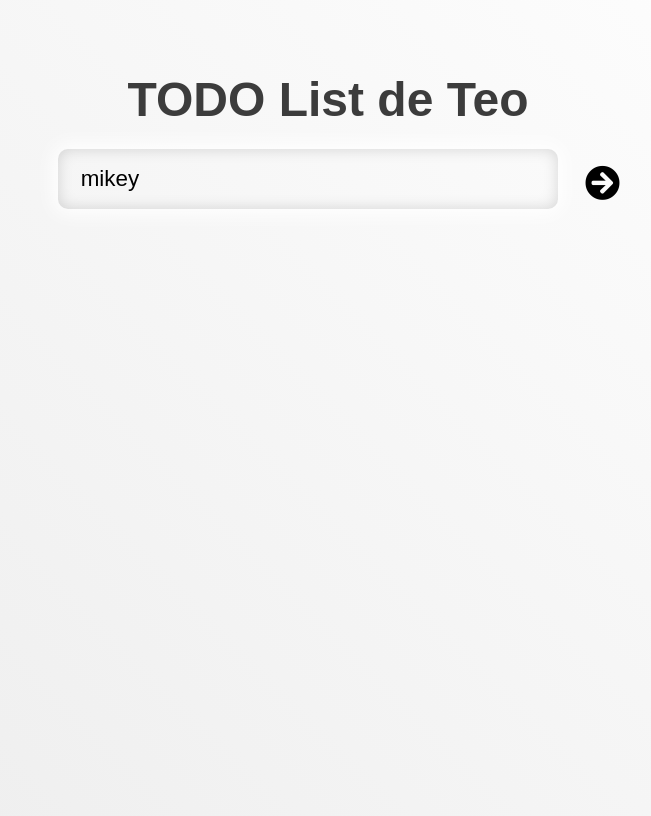
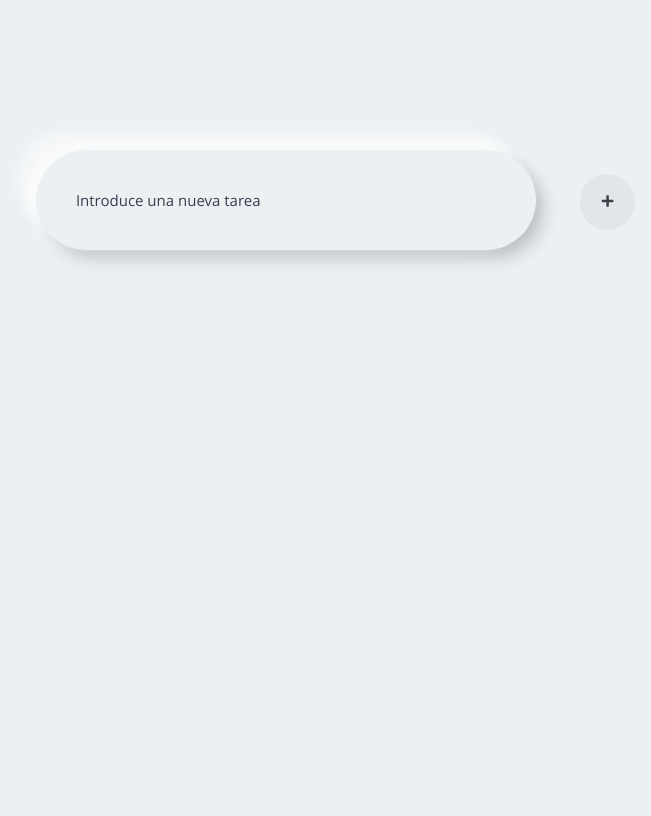
Before and after one commit to TeoRojas/My-Javascript-Vanilla-training, a plain HTML site: page TODO List exercise/index.html in a window 1280 px wide. Shown: the whole page, without its empty margins (312-963 px from the left). Drawn offline with Linux system fonts and the light colour scheme; a web font is replaced by a local one.

Commit message:
newMorphism OK

```diff
--- a/TODO List exercise/app.js
+++ b/TODO List exercise/app.js
@@ -1,9 +1,24 @@
 let texto = document.getElementById('input-text').value;
-const button = document.getElementById("ok-button");
+let button = document.getElementById("add-btn");
 
 
-button.addEventListener("click", function(e){
+button.addEventListener('click', function(e){
     e.preventDefault();
     texto = document.getElementById('input-text').value;
     console.log(texto);
 });
+
+console.log(button.children[0].classList);
+
+button.addEventListener('onmouseover', function(e){
+    e.preventDefault();
+    button.children[0].classList.add('icon-blue');
+    console.log('estoy encima del botón');
+});
+
+button.addEventListener('onmouseout', function(e){
+    e.stopPropagation;
+    button.children[0].classList.remove('icon-blue');
+    console.log('estoy fuera del botón');
+
+})
--- a/TODO List exercise/index.html
+++ b/TODO List exercise/index.html
@@ -1,4 +1,4 @@
-<!DOCTYPE html>
+<!DOCTYPE html >
 <html lang="en">
 <head>
     <meta charset="UTF-8">
@@ -10,12 +10,11 @@
 </head>
 
 <body>
-    <h1>TODO List de Teo</h1>
     <div class="formulario">
         <form>
-            <input value="mikey" type="text" id="input-text">
-            <button id="ok-button">
-                <i class="fas fa-arrow-circle-right tamano-a-35"></i>
+            <input id="input-text" type="text" value="Introduce una nueva tarea">
+            <button id="add-btn">
+                <i class="fas fa-plus"></i>
             </button>
         </form>
     </div>
--- a/TODO List exercise/style.css
+++ b/TODO List exercise/style.css
@@ -4,31 +4,63 @@
     box-sizing: border-box;
 }
 
+@font-face {
+    font-family: 'Product Sans';
+    font-style: normal;
+    font-weight: 100;
+    src: local('Open Sans'), local('OpenSans'), url(https://fonts.gstatic.com/s/productsans/v5/HYvgU2fE2nRJvZ5JFAumwegdm0LZdjqr5-oayXSOefg.woff2) format('woff2');
+}
+
+
 body{
     align-items: center;
-    background-color: #ffffff;
-    background-image: linear-gradient(45deg, #ececec 0%, #ffffff 100%);
+    background:rgb(236,240,243);
     height: 100vh;
-    font-family: Arial, Helvetica, sans-serif;
+    font-family: 'Product Sans';
+    color: rgb(55,63,81);
 }
+
 input{
-    height: 60px;
+    font-family: 'Product Sans';
+    color: rgb(55,63,81);
+    font-size: 15px;
+    height: 100px;
     border: none;
     padding: 1em;
-    border-radius: 10px;
+    border-radius: 100px;
     background: #fbfbfb;
-    box-shadow: inset 0 0 15px 0px rgba(0,0,0,0.15), 0 0 20px 5px white;
     border: 1px solid white;
     width: 500px;
-    transition:  0.1s ease-in;
-    margin: 1em;
-    font-size: 1.4em;
-    }
+    transition:  0.05s ease-in-out;
+    margin: 10em 1em;
+    padding: 0 40px;
+    box-shadow:
+        -5px -3px 16px rgba(253, 254, 254, 1),
+        -20px -20px 12px rgba(253, 254, 254, .5),
+        10px 6px 13px rgba(253, 254, 254, .075),
+        9px 10px 16px rgba(0, 0, 0, .15),
+        3px 3px 9px rgba(0, 0, 0, .15),
+        inset 0px 0px 0px rgba(255, 255, 255, .7),
+        inset 0px 0px 0px rgba(255, 255, 255, .5),
+        inset 0px 0px 0px rgba(255, 255, 255, .075),
+        inset 0px 0px 0px rgba(0, 0, 0, .15);
+}
+input:hover{
+    background: #eaeff3;
+}
 
 input:focus{
     outline: none;
-    border: 3px solid #00ced8;
-    box-shadow: 0 0 10px 3px rgba(0,206,216,0.3);
+    box-shadow:
+        0px 0px 0px rgba(253, 254, 254, 1),
+        0px 0px 0px rgba(253, 254, 254, .5),
+        0px 0px 0px rgba(253, 254, 254, .075),
+        0px 0px 0px rgba(0, 0, 0, .15),
+        0px 0px 0px rgba(0, 0, 0, .15),
+        inset -2px -2px 6px rgba(255, 255, 255, .7),
+        inset -2px -2px 4px rgba(255, 255, 255, .5),
+        inset 2px 2px 2px rgba(255, 255, 255, .075),
+        inset 2px 2px 4px rgba(0, 0, 0, .15);
 }
 .caja-formulario{
     width: 400px;
@@ -50,23 +82,31 @@ input:focus{
 h1{
     color: #3c3c3c;
     text-align: center;
-    margin: 1.5em 0 0em;
+    margin: 3em 0 1em;
     font-family: 'Amaranth', sans-serif;
     font-size: xxx-large;
 }
 
 .fas{
-    font-size: 35px;
-    transition: 0.1s ease-in-out;
+    width: 15px;
+    height: 15px;
+    transition: 0.3s ease-in-out;
+    color: rgb(59,64,76);
+    pointer-events: none;
 }
 
-.fas:hover{
+.icon-blue{
     color: lightseagreen;
 }
 
 button{
     vertical-align: middle;
     cursor: pointer;
+    border-radius: 50px;
+    padding: 20px;
+    background:rgb(226,230,233) !important;
+    transition: 0.3s ease-in-out;
+    margin-left: 25px;
 }
 
 input, button, submit{
@@ -77,3 +117,11 @@ input, button, submit{
 button:focus{
     outline: 0;
 }
+
+button:hover{
+    box-shadow:
+        -6px -6px 14px rgba(255, 255, 255, .7),
+        -6px -6px 10px rgba(255, 255, 255, .5),
+        6px 6px 8px rgba(255, 255, 255, .075),
+        6px 6px 10px rgba(0, 0, 0, .15);
+}
```
